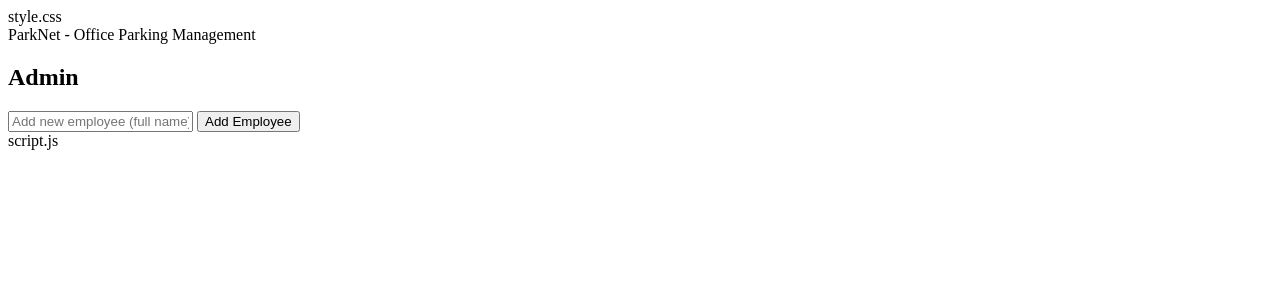
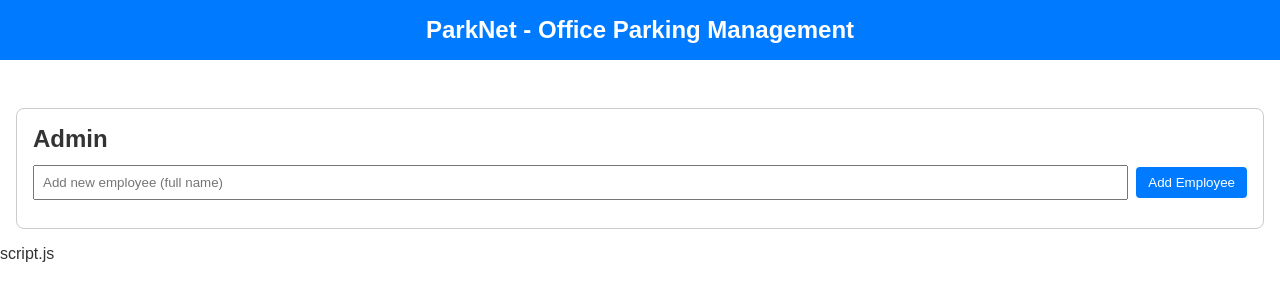
Before and after one commit to Jaz1514/testte, a plain HTML site: page index.html in a window 1280 px wide. Drawn offline with Linux system fonts and the light colour scheme.

Commit message:
Update index.html

```diff
--- a/index.html
+++ b/index.html
@@ -4,12 +4,10 @@
   <meta charset="UTF-8" />
   <meta name="viewport" content="width=device-width, initial-scale=1.0"/>
   <title>ParkNet - Office Parking Management</title>
-  style.css
+  <link rel="stylesheet" href="style.css">
 </head>
 <body>
-  <header>
-    ParkNet - Office Parking Management
-  </header>
+  <header>ParkNet - Office Parking Management</header>
 
   <main class="container">
     <!-- Main Parking Grid -->
@@ -20,10 +18,12 @@
     <!-- Admin Section -->
     <section class="admin-section" aria-label="Admin Controls">
       <h2>Admin</h2>
+
       <div class="admin-actions">
         <input type="text" id="newEmployeeName" placeholder="Add new employee (full name)"/>
         <button id="addEmployeeBtn">Add Employee</button>
       </div>
+
       <div id="adminEmployees"></div>
     </section>
   </main>
```
